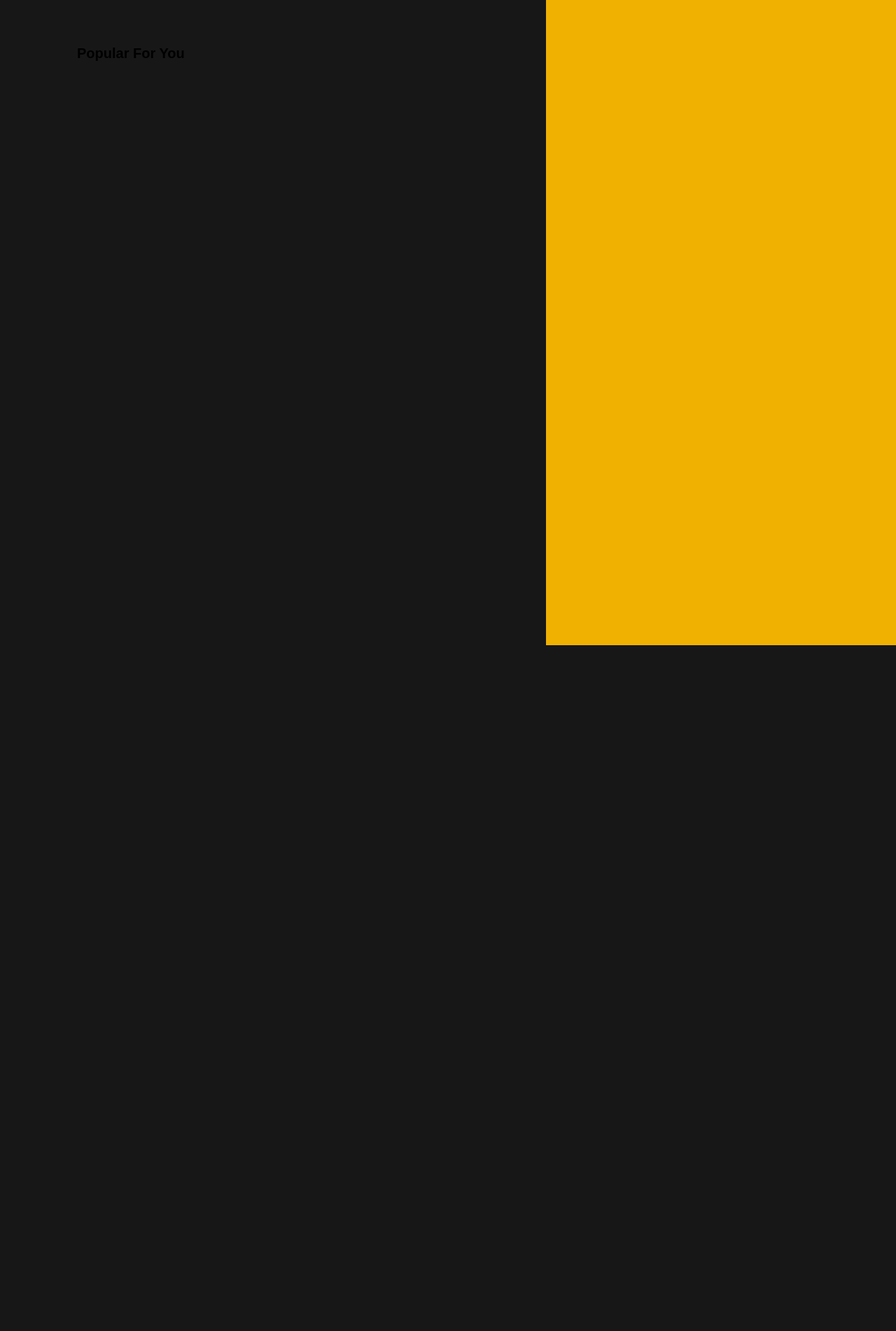
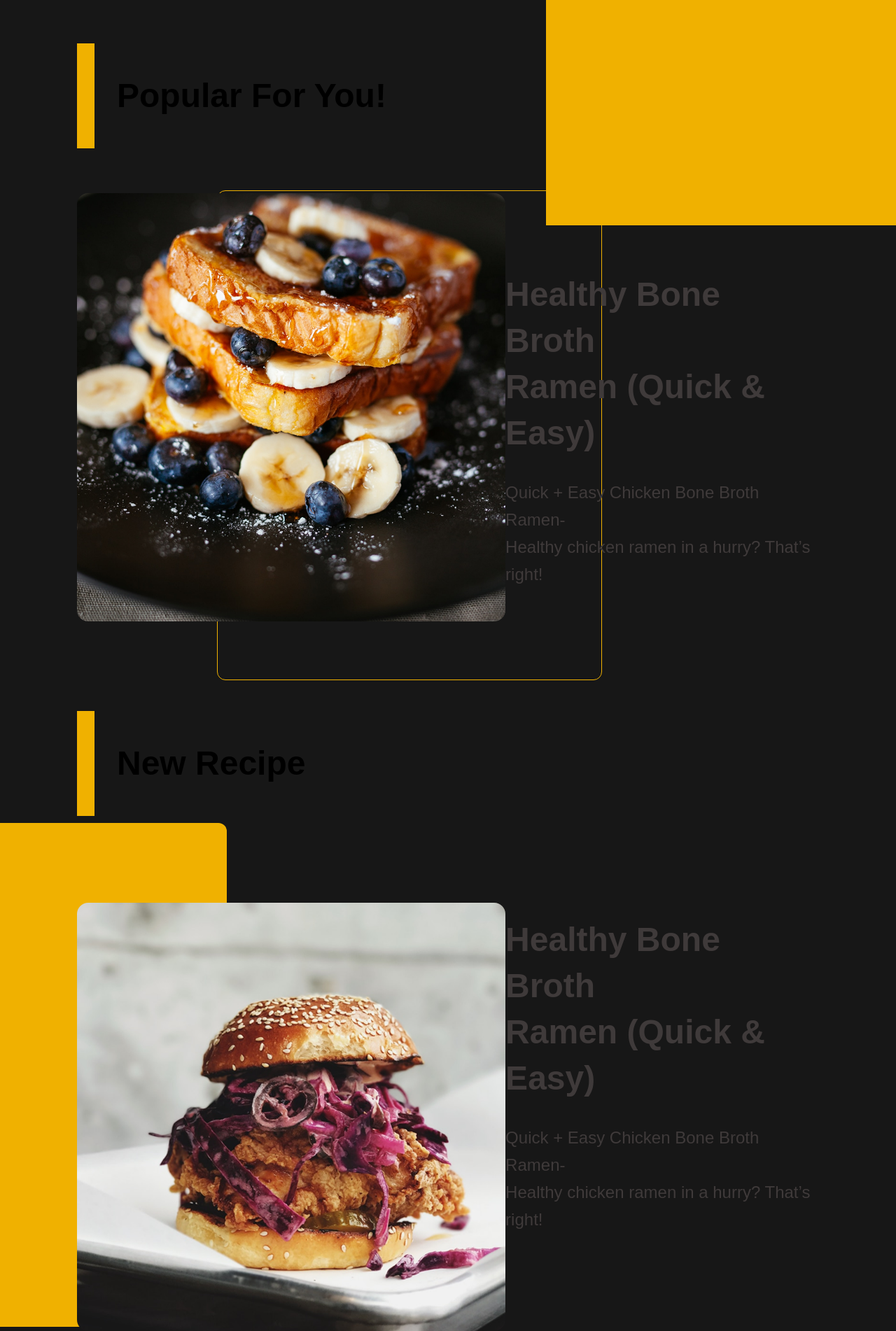
Before and after one commit to AkbarZul/NextJsLandingPage, a Next.js app: page / in a window 1280 px wide. Shown: the part 799-2701 px from the top of the page at 70% size. Before the commit the page ends 1721 px from the top, so only its background shows below. Built offline with nearby package versions, Linux system fonts and the light colour scheme.

Commit message:
add popular for you, new recipe and popular recipe

```diff
--- a/src/app/Home/HomePage.tsx
+++ b/src/app/Home/HomePage.tsx
@@ -2,12 +2,13 @@
 
 import React from "react";
 import Image from "next/image";
-import { HomeImage } from "@/assets/png";
+import { HomeImage, NewRecipeImage, PopularImage } from "@/assets/png";
+import Title from "@/components/Title";
 
 const HomePage = () => {
   return (
     <div className="relative px-4 xl:px-[110px] mt-28">
-      <div className="hidden xl:block absolute top-0 right-0 xl:w-[500px] w-full h-[1500px] bg-yellow-500 -z-10"></div>
+      <div className="hidden xl:block absolute top-0 -mt-[300px] right-0 xl:w-[500px] w-full h-[1200px] bg-yellow-500 -z-10"></div>
       {/* Bagian atas */}
       <div className="flex flex-col xl:flex-row xl:justify-between xl:items-center">
         <div>
@@ -28,9 +29,58 @@ const HomePage = () => {
       </div>
 
       {/* Bagian bawah */}
-      <div className="mt-16">
-        <p className="text-black text-xl font-semibold">Popular For You</p>
+
+      <Title title="Popular For You!" />
+      <div className="flex flex-col xl:flex-row xl:items-center xl:justify-between">
+        <div className="relative flex items-center pb-16">
+          <div className="absolute -z-10 border border-yellow-500 rounded-xl w-[550px] h-[700px] translate-x-50 translate-y-10"></div>
+          <Image
+            src={PopularImage}
+            width={700}
+            height={700}
+            alt="Popular dish"
+            className="object-cover rounded-2xl"
+          />
+        </div>
+        <div>
+          <p className="text-[#3F3A3A] text-5xl font-semibold leading-snug">
+            Healthy Bone Broth
+            <br /> Ramen (Quick & Easy)
+          </p>
+          <p className="text-[#3F3A3A] text-2xl mt-8 leading-relaxed">
+            Quick + Easy Chicken Bone Broth Ramen-
+            <br /> Healthy chicken ramen in a hurry? That’s right!
+          </p>
+        </div>
       </div>
+
+      <Title title="New Recipe" />
+      <div className="flex flex-col xl:flex-row xl:items-center xl:justify-between pb-16">
+        <div className="relative flex items-center">
+          <div className="absolute left-0 xl:-left-[300px] w-[514px] max-w-[514px] h-[720px] rounded-xl bg-yellow-500 -z-10"></div>
+
+          {/* Gambar */}
+          <Image
+            src={NewRecipeImage}
+            width={700}
+            height={700}
+            alt="New Recipe dish"
+            className="object-cover rounded-2xl translate-y-15"
+          />
+        </div>
+        <div>
+          <p className="text-[#3F3A3A] text-5xl font-semibold leading-snug">
+            Healthy Bone Broth
+            <br /> Ramen (Quick & Easy)
+          </p>
+          <p className="text-[#3F3A3A] text-2xl mt-8 leading-relaxed">
+            Quick + Easy Chicken Bone Broth Ramen-
+            <br /> Healthy chicken ramen in a hurry? That’s right!
+          </p>
+        </div>
+      </div>
+
+      <Title title="Popular Recipe" />
     </div>
   );
 };
--- a/src/assets/png/index.ts
+++ b/src/assets/png/index.ts
@@ -1,3 +1,5 @@
 import HomeImage from "./Rectangle 313 (1).png";
+import PopularImage from "./Rectangle 320.png";
+import NewRecipeImage from "./Rectangle 313.png";
 
-export { HomeImage };
+export { HomeImage, PopularImage, NewRecipeImage };
--- a/src/components/Navbar/Navbar.tsx
+++ b/src/components/Navbar/Navbar.tsx
@@ -9,7 +9,6 @@ export default function Navbar() {
 
   return (
     <nav>
-      <div className="absolute hidden xl:block top-0 right-0 xl:w-[500px] w-full h-[1500px] bg-yellow-500 -z-10"></div>
       <div className="mx-auto px-4 xl:px-[110px]">
         <div className="flex justify-between mt-[67px]">
           <div className="flex">
--- /dev/null
+++ b/src/components/Title/Title.tsx
@@ -0,0 +1,19 @@
+import React from "react";
+
+interface Props {
+  title: string;
+}
+
+const Title: React.FC<Props> = ({ title }) => {
+  return (
+    <div className="my-16 flex flex-row items-center gap-x-8">
+      <div
+        className="h-[150px] w-[25px] bg-yellow-500"
+        aria-hidden="true"
+      ></div>
+      <p className="text-black text-5xl font-semibold">{title}</p>
+    </div>
+  );
+};
+
+export default Title;
--- /dev/null
+++ b/src/components/Title/index.ts
@@ -0,0 +1 @@
+export { default } from'./Title'
--- a/tailwind.config.js
+++ b/tailwind.config.js
@@ -45,43 +45,6 @@ module.exports = {
         '7xl': 1200,
         '8xl': 1280
       },
-      colors: {
-        red: '#C42127',
-        'red-10': '#F3D3D4',
-
-        blue: '#0E3178',
-        'blue-10': '#E7F1FF',
-
-        green: '#198754',
-        'green-10': '#E0F2D8',
-
-        yellow: '#EAB308',
-        'yellow-10': '#FFF3CD',
-
-        surface: '#F5F5F7',
-        'surface-disable': '#C4C4C4',
-
-        magenta: '#DC3545',
-
-        overlay: '#00000080',
-
-        cyan: '#00AEEF',
-
-        link: '#2E266F',
-
-        'line-active': '#DEE2E6',
-        'line-disable': '#ADB5BC',
-
-        silver: '#737373',
-
-        platinum: '#B6B6B6',
-
-        unactive: '#ADB5BD',
-
-        heart: '#9C1B20',
-
-        black: '#212529'
-      },
       borderRadius: {
         '4xl': '2rem' // 32px
       },
```
Also changed, not shown: src/assets/png/Rectangle 320.png (added), src/components/index.ts (deleted).
